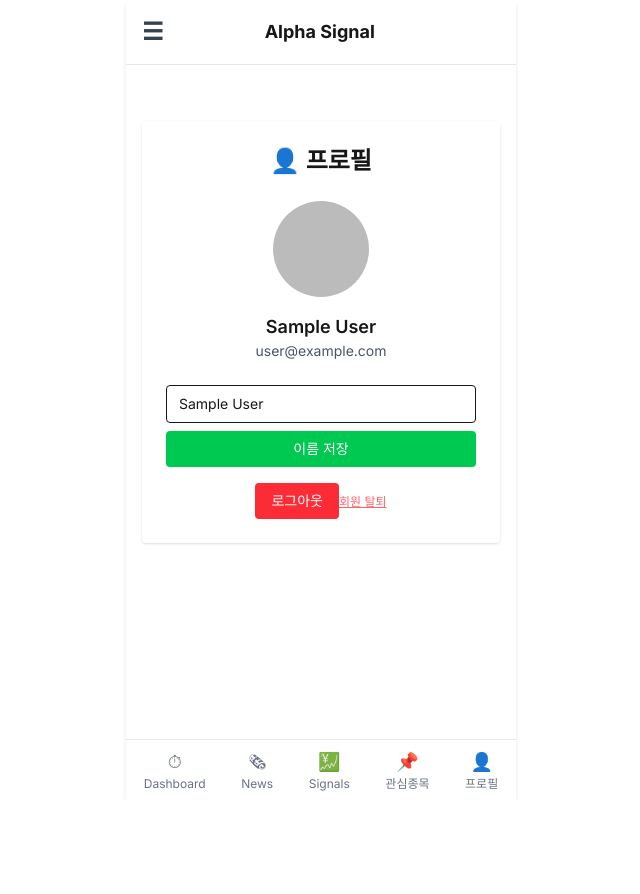
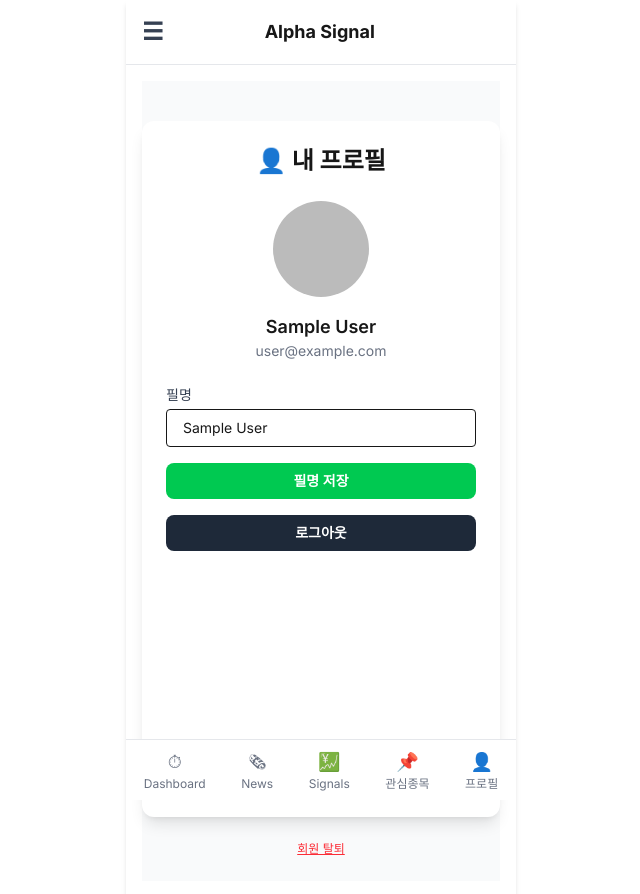
Before and after one commit to Jaylee-kr-pick/alpha-signal-app, a Next.js app: page /profile in a window 1280 px wide. Shown: the top 894 px of the page, without its empty margins (319-959 px from the left). Before the commit the page ends 800 px from the top, so only its background shows below. Built offline with nearby package versions, Linux system fonts and the light colour scheme; no server answers; sample sign-in values are in the browser's storage.

Commit message:
홈화면 4

```diff
--- a/src/app/profile/page.tsx
+++ b/src/app/profile/page.tsx
@@ -2,7 +2,7 @@
 
 import { useEffect, useState } from 'react';
 import { getAuth, onAuthStateChanged, signOut, updateProfile, deleteUser, User } from 'firebase/auth';
-import { app } from '@/firebase'; // 기존 경로 반영
+import { app } from '@/firebase';
 import { useRouter } from 'next/navigation';
 import Image from 'next/image';
 import { getFirestore, doc, deleteDoc } from 'firebase/firestore';
@@ -21,7 +21,7 @@ export default function ProfilePage() {
         setDisplayName(currentUser.displayName || '');
       } else {
         setUser(null);
-        router.push('/login'); // 로그인 안 되어 있으면 로그인 페이지로 리다이렉트
+        router.push('/login');
       }
     });
     return () => unsubscribe();
@@ -37,24 +37,15 @@ export default function ProfilePage() {
     try {
       const db = getFirestore(app);
       const userDocRef = doc(db, 'user', user.uid);
-      await deleteDoc(userDocRef); // Firestore 문서 삭제
+      await deleteDoc(userDocRef);
       console.log('✅ Firestore user 문서 삭제 완료');
 
-      await deleteUser(user); // Firebase Auth 계정 삭제
+      await deleteUser(user);
       alert('회원 탈퇴가 완료되었습니다.');
       router.push('/login');
     } catch (error: unknown) {
       console.error('회원 탈퇴 실패:', error);
-      if (error instanceof Error && 'code' in error) {
-        const firebaseError = error as { code: string };
-        if (firebaseError.code === 'auth/requires-recent-login') {
-          alert('오래된 로그인입니다. 다시 로그인 후 다시 시도해주세요.');
-        } else {
       alert('회원 탈퇴에 실패했습니다.');
-        }
-      } else {
-        alert('회원 탈퇴에 실패했습니다.');
-      }
     }
   };
 
@@ -63,10 +54,10 @@ export default function ProfilePage() {
     setSaving(true);
     try {
       await updateProfile(user, { displayName });
-      alert('이름이 성공적으로 변경되었습니다.');
+      alert('필명이 성공적으로 변경되었습니다.');
     } catch (error) {
-      console.error('이름 업데이트 오류:', error);
-      alert('이름 변경에 실패했습니다.');
+      console.error('필명 업데이트 오류:', error);
+      alert('필명 변경에 실패했습니다.');
     } finally {
       setSaving(false);
     }
@@ -81,9 +72,10 @@ export default function ProfilePage() {
   }
 
   return (
-    <div className="max-w-md mx-auto mt-10 p-6 bg-white rounded shadow">
-      <h2 className="text-2xl font-bold mb-6 text-center">👤 프로필</h2>
-      <div className="text-center">
+    <div className="flex flex-col min-h-screen bg-gray-50">
+      <div className="flex-grow max-w-md w-full mx-auto mt-10 p-6 bg-white rounded-xl shadow-lg">
+        <h2 className="text-2xl font-bold mb-6 text-center">👤 내 프로필</h2>
+        <div className="text-center mb-6">
           {user.photoURL && (
             <Image
               src={user.photoURL}
@@ -93,33 +85,42 @@ export default function ProfilePage() {
               className="w-24 h-24 rounded-full mx-auto mb-4"
             />
           )}
-        <p className="text-lg font-semibold">{user.displayName || '이름 없음'}</p>
-        <p className="text-sm text-gray-600 mb-6">{user.email}</p>
-        <div className="mt-6">
+          <p className="text-lg font-semibold">{user.displayName || '필명 없음'}</p>
+          <p className="text-sm text-gray-500">{user.email}</p>
+        </div>
+        <div className="space-y-4">
+          <div>
+            <label htmlFor="displayName" className="block text-sm font-medium text-gray-700 mb-1">
+              필명
+            </label>
             <input
+              id="displayName"
               type="text"
               value={displayName}
               onChange={(e) => setDisplayName(e.target.value)}
-            placeholder="새 이름 입력"
-            className="border px-3 py-2 rounded w-full mb-2 text-sm"
+              placeholder="새 필명 입력"
+              className="border px-4 py-2 rounded w-full text-sm focus:ring-2 focus:ring-green-400 focus:outline-none"
             />
+          </div>
           <button
             onClick={handleSave}
-            className="bg-green-500 text-white px-4 py-2 rounded hover:bg-green-600 text-sm w-full"
+            className="w-full py-2 px-4 bg-green-500 text-white rounded-lg text-sm font-semibold hover:bg-green-600 transition"
             disabled={saving}
           >
-            {saving ? '저장 중...' : '이름 저장'}
+            {saving ? '저장 중...' : '필명 저장'}
           </button>
-        </div>
           <button
             onClick={handleLogout}
-          className="bg-red-500 text-white px-4 py-2 rounded hover:bg-red-600 text-sm mt-4"
+            className="w-full py-2 px-4 bg-gray-800 text-white rounded-lg text-sm font-semibold hover:bg-gray-900 transition"
           >
             로그아웃
           </button>
+        </div>
+      </div>
+      <div className="mt-auto w-full max-w-md mx-auto p-4">
         <button
           onClick={handleDeleteAccount}
-          className="text-red-400 text-xs mt-2 underline"
+          className="w-full py-2 px-4 text-red-500 text-xs underline"
         >
           회원 탈퇴
         </button>
```
Lines whose indentation alone changed are shown as unchanged.
